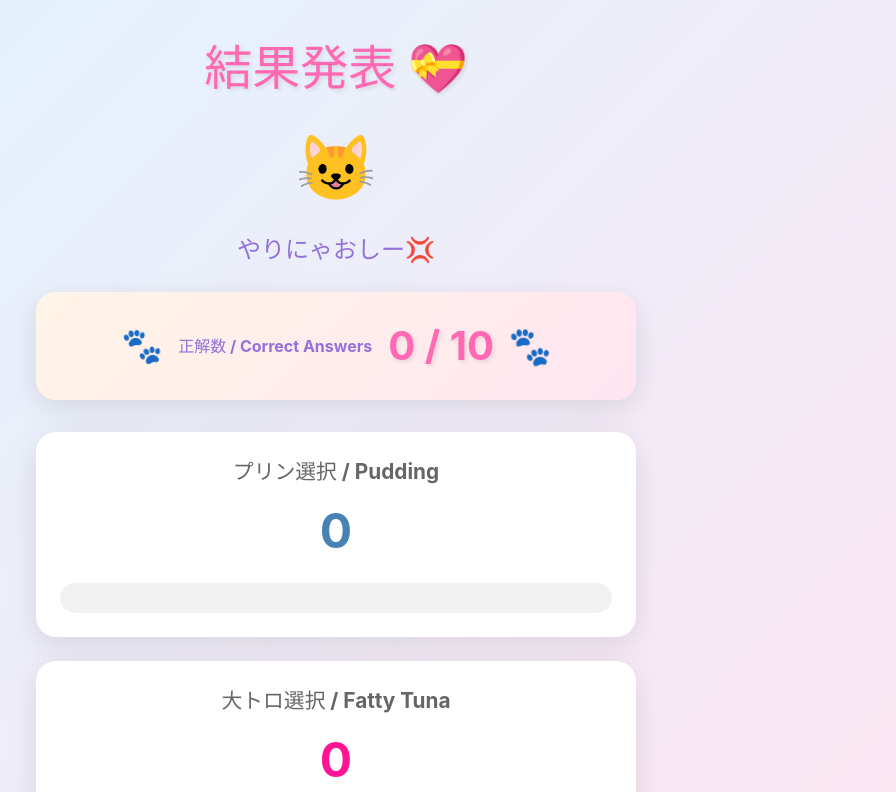
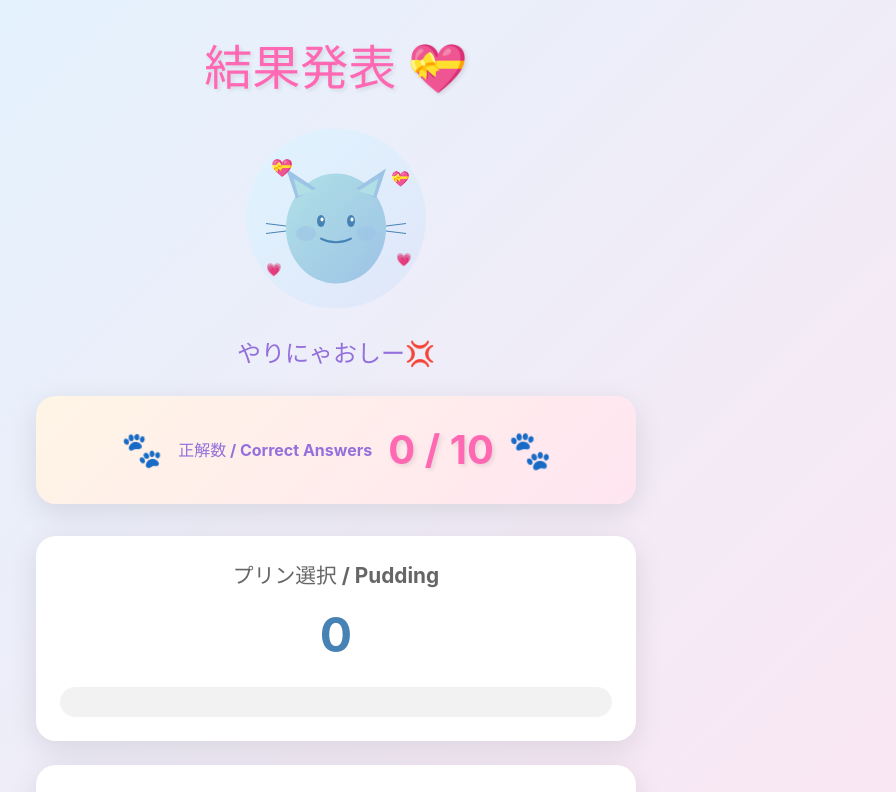
Before and after one commit to hirobekeita/Quiz_PuriToro, a React (Vite) app: page /result in a window 1280 px wide. Shown: the top 792 px of the page, without its empty margins (304-1200 px from the left). Built offline with nearby package versions, Linux system fonts and the light colour scheme.

Commit message:
Replace emoji with custom images on result screen
Co-authored-by: hirobekeita <144866386+hirobekeita@users.noreply.github.com>

```diff
--- a/src/screens/ResultScreen.css
+++ b/src/screens/ResultScreen.css
@@ -41,9 +41,11 @@
   animation: float 3s ease-in-out infinite;
 }
 
-.cat-face {
-  font-size: 4rem;
-  display: inline-block;
+.cat-image {
+  width: 200px;
+  height: 200px;
+  display: block;
+  margin: 0 auto;
 }
 
 @keyframes float {
--- a/src/screens/ResultScreen.tsx
+++ b/src/screens/ResultScreen.tsx
@@ -44,12 +44,12 @@ const ResultScreen = () => {
   /**
    * スコアに基づいて猫の画像を取得
    * Get cat image based on score
-   * 9-10: よくできました (Well done) - 😸
-   * 8以下: 頑張りましょう (Try harder) - 😺
+   * 9-10: よくできました (Well done) - high-score.svg
+   * 8以下: 頑張りましょう (Try harder) - low-score.svg
    */
   const getCatImage = () => {
-    if (correctCount >= 9) return "😸"; // Grinning cat - Well done
-    return "😺"; // Smiling cat - Try harder
+    if (correctCount >= 9) return "/images/results/high-score.svg";
+    return "/images/results/low-score.svg";
   };
 
   return (
@@ -62,7 +62,7 @@ const ResultScreen = () => {
 
         {/* Cat mascot with conditional image */}
         <div className="result-cat-mascot">
-          <span className="cat-face">{getCatImage()}</span>
+          <img src={getCatImage()} alt="Result cat" className="cat-image" />
         </div>
 
         <div className="result-message">
```
Also changed, not shown: public/images/results/high-score.svg (added), public/images/results/low-score.svg (added).
